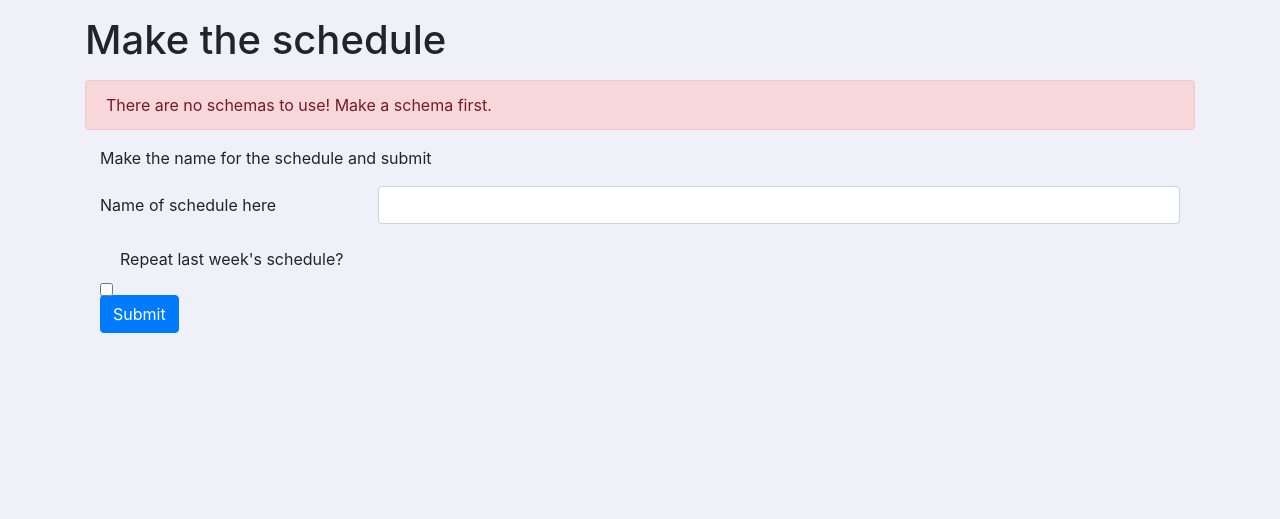
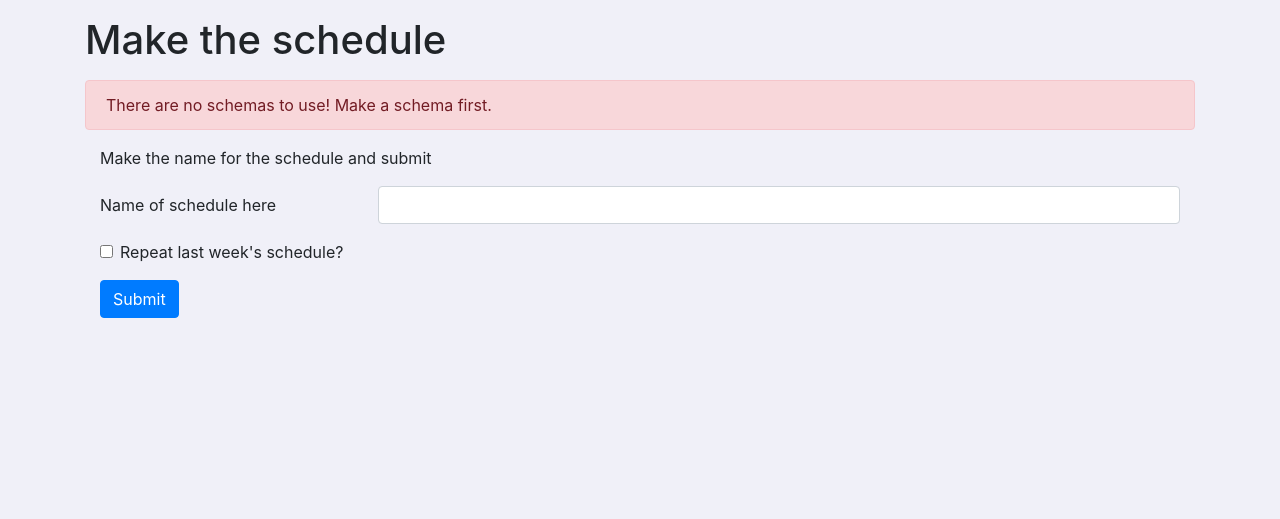
Before and after one commit to iamdlfl/scheduling-site, a Django app: page /schedule/ in a window 1280 px wide. Shown: the part 56-575 px from the top of the page. Run offline with Django 3.2, Linux system fonts and the light colour scheme; the visitor is signed in with stand-in values (Sample User, id 1); data that the repository does not hold is empty; parts of the project's set-up code (start-up, migrations or seed data) failed here and were passed over; some libraries are stand-ins or nearby versions.

Commit message:
Added a checkbox and logic to use the last schedule made on make_schedule.html

```diff
--- a/scheduling/scheduler/templates/scheduler/make_schedule.html
+++ b/scheduling/scheduler/templates/scheduler/make_schedule.html
@@ -24,11 +24,9 @@
         </div>
     </div>
 
-    <div class="form-check row">
-        <label class="col-form-label col-sm-3" for="repeat">Repeat last week's schedule?</label>
-        <div class="col-sm-9">
-		<input class="form-check-input" type="checkbox" name="repeat">
-        </div>
+    <div class="form-check">
+        <input class="form-check-input" type="checkbox" name="repeat" id="repeat">
+        <label class="form-check-label" for="repeat">Repeat last week's schedule?</label>
     </div>
     <input class="btn btn-primary mt-3" type="submit" name="Submit">
 </form>
--- a/scheduling/scheduler/views.py
+++ b/scheduling/scheduler/views.py
@@ -86,8 +86,14 @@ def make_schedule(request):
 
             if formset.is_valid():
 
-                formset.save()
-                scheduler()
+                if ('repeat' in request.__dict__['_post']):
+                    sched = Schedule.objects.order_by('-updated')[0]
+                    sched.name = formset.cleaned_data.get('name')
+                    sched.pk = None
+                    sched.save()
+                else:
+                    formset.save()
+                    scheduler()
 
                 # Set success msg and reset form
                 success_msg = "Schedule successfully made"
```
Also changed, not shown: scheduling/scheduling/settings.py (+6 -7 lines).
